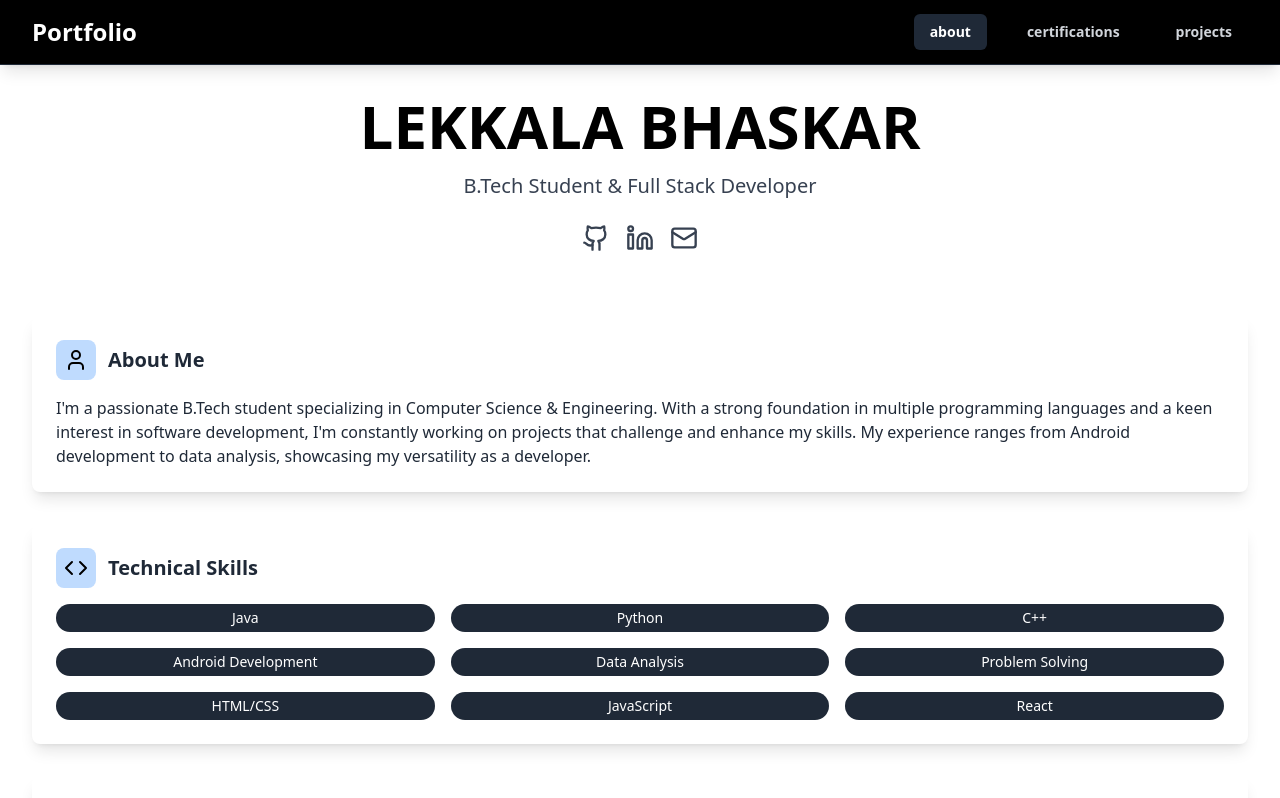
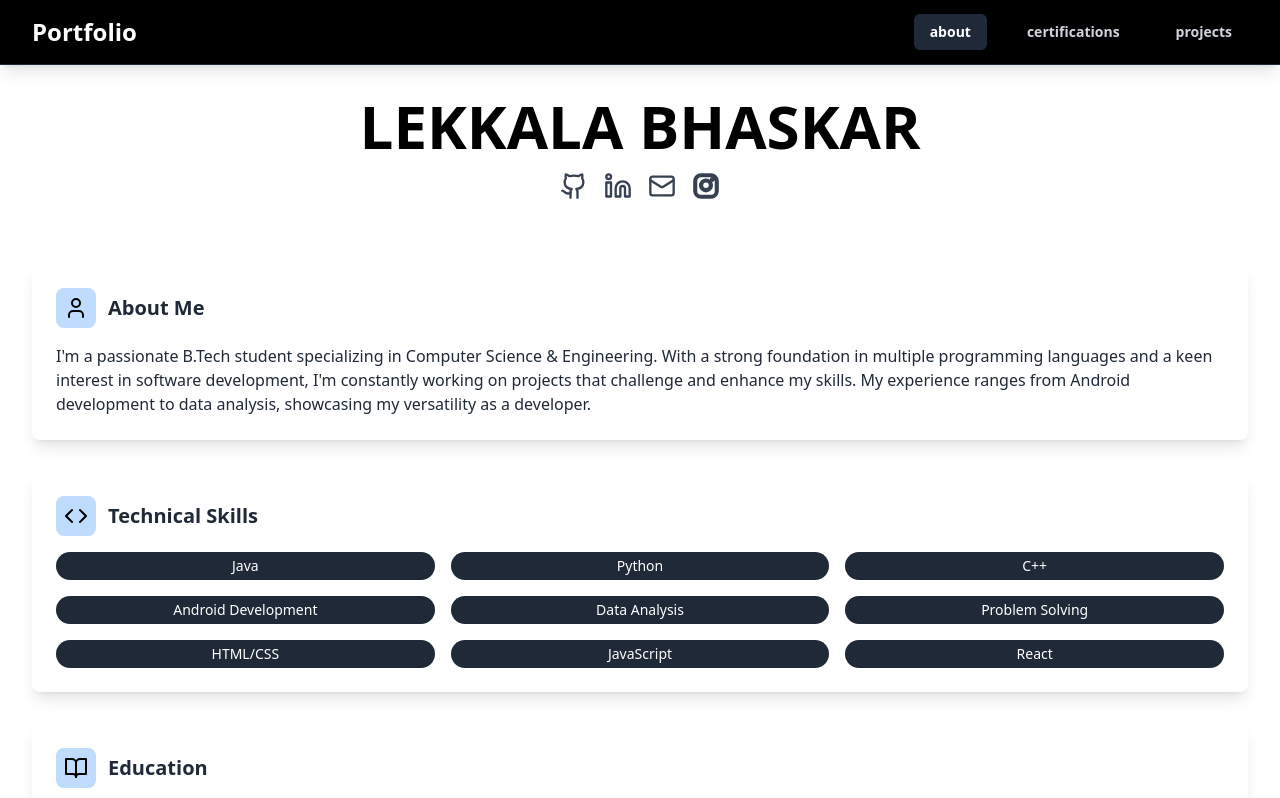
Before and after one commit to LEKKALA-BHASKAR/portfolio, a React (Vite) app: page / in a window 1280 px wide. Shown: the top 798 px of the page. Built offline with nearby package versions, Linux system fonts and the light colour scheme.

Commit message:
Update App.tsx

```diff
--- a/src/App.tsx
+++ b/src/App.tsx
@@ -102,7 +102,6 @@ function App() {
           <h1 className="text-5xl sm:text-6xl font-bold mb-4 text-black">
             LEKKALA BHASKAR
           </h1>
-          <p className="text-xl text-gray-700 mb-6">B.Tech Student & Full Stack Developer</p>
           <div className="flex justify-center space-x-4">
   <a href="https://github.com/LEKKALA-BHASKAR" className="text-gray-800 hover:text-black transition-colors" target="_blank" rel="noopener noreferrer">
     <Github className="w-7 h-7" />
@@ -112,6 +111,11 @@ function App() {
   </a>
   <a href="mailto:bassnaidu1242@gmail.com" className="text-gray-800 hover:text-black transition-colors">
     <Mail className="w-7 h-7" />
+  </a>
+  <a href="https://www.instagram.com/syntax__error__18/" className="text-gray-800 hover:text-black transition-colors" target="_blank" rel="noopener noreferrer">
+    <svg xmlns="http://www.w3.org/2000/svg" className="w-7 h-7" fill="none" viewBox="0 0 24 24" stroke="currentColor" strokeWidth="2">
+      <path strokeLinecap="round" strokeLinejoin="round" d="M7.75 2h8.5A5.75 5.75 0 0122 7.75v8.5A5.75 5.75 0 0116.25 22h-8.5A5.75 5.75 0 012 16.25v-8.5A5.75 5.75 0 017.75 2zm8.5 1.5h-8.5a4.25 4.25 0 00-4.25 4.25v8.5a4.25 4.25 0 004.25 4.25h8.5a4.25 4.25 0 004.25-4.25v-8.5a4.25 4.25 0 00-4.25-4.25zm-4.25 3a5 5 0 100 10 5 5 0 000-10zm5.375-1.125a1.125 1.125 0 110 2.25 1.125 1.125 0 010-2.25zm-5.375 2.625a3.375 3.375 0 110 6.75 3.375 3.375 0 010-6.75z" />
+    </svg>
   </a>
 </div>
 </div>
```
Lines whose indentation alone changed are shown as unchanged.
